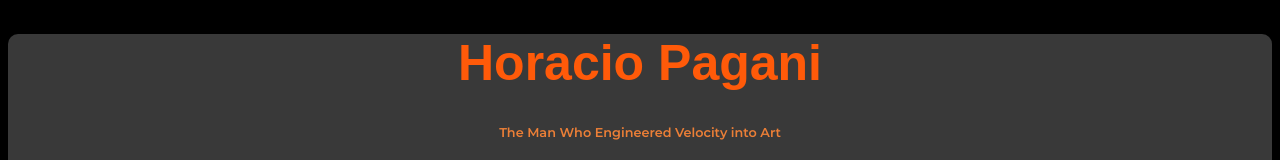
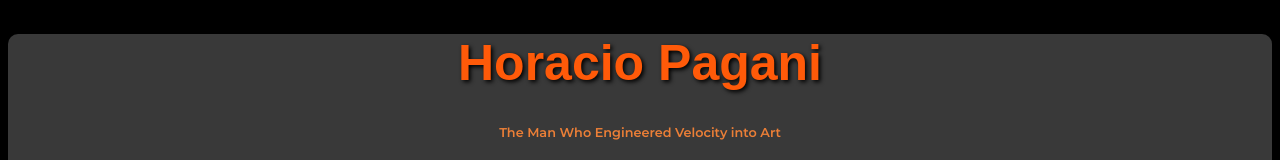
Before and after one commit to DevvObiero/Horacio-Pagani, a plain HTML site: page index.html in a window 1280 px wide. Shown: the top 160 px of the page. Drawn offline with Linux system fonts and the light colour scheme; grey boxes are pictures that could not be loaded; a web font is replaced by a local one.

Commit message:
learnt text shadow and blur effect .applied it

```diff
--- a/style.css
+++ b/style.css
@@ -10,6 +10,8 @@ body{background-color:black;
   h1 {
     font-family: 'myFont', sans-serif;
     font-size: 6em;
+    color: #FF5A09;
+    text-shadow: 2px 2px 4px #000000;
   }
 
   @font-face {
```
